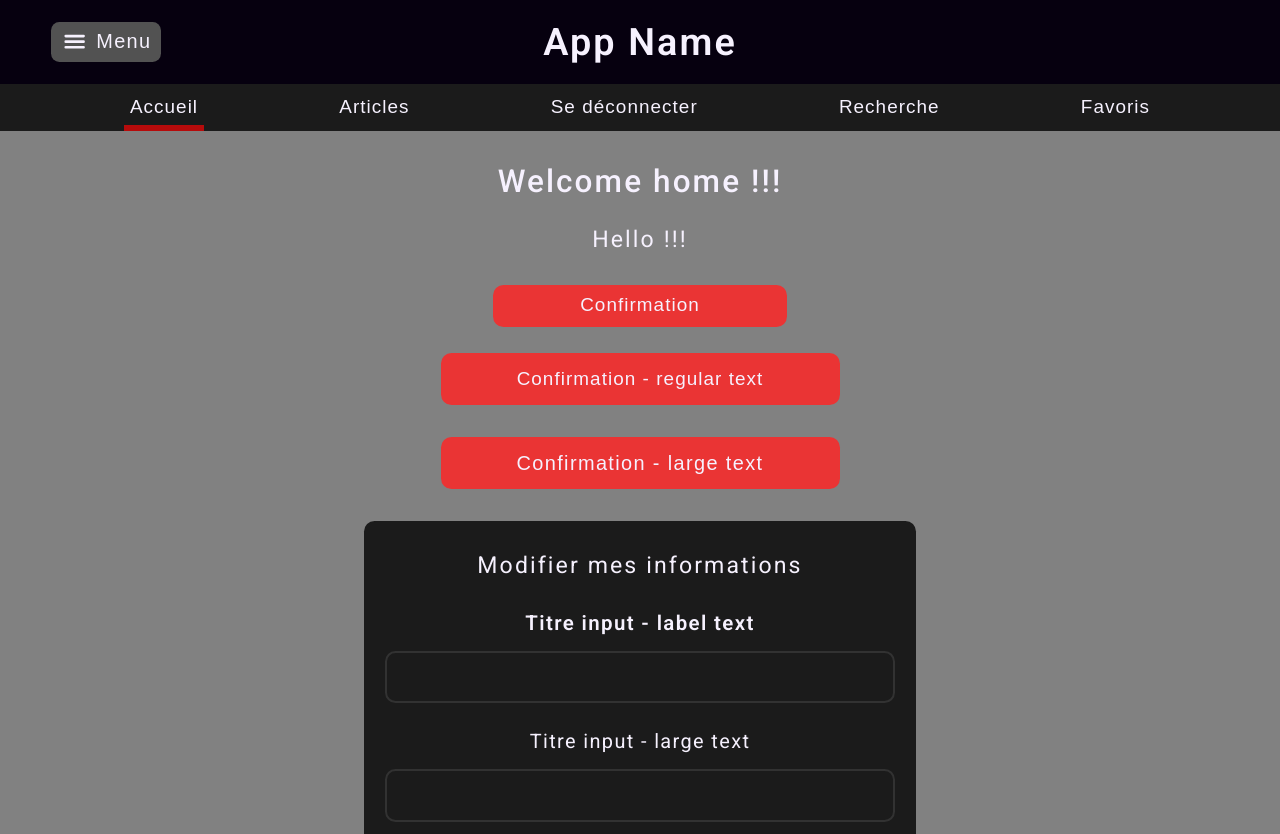
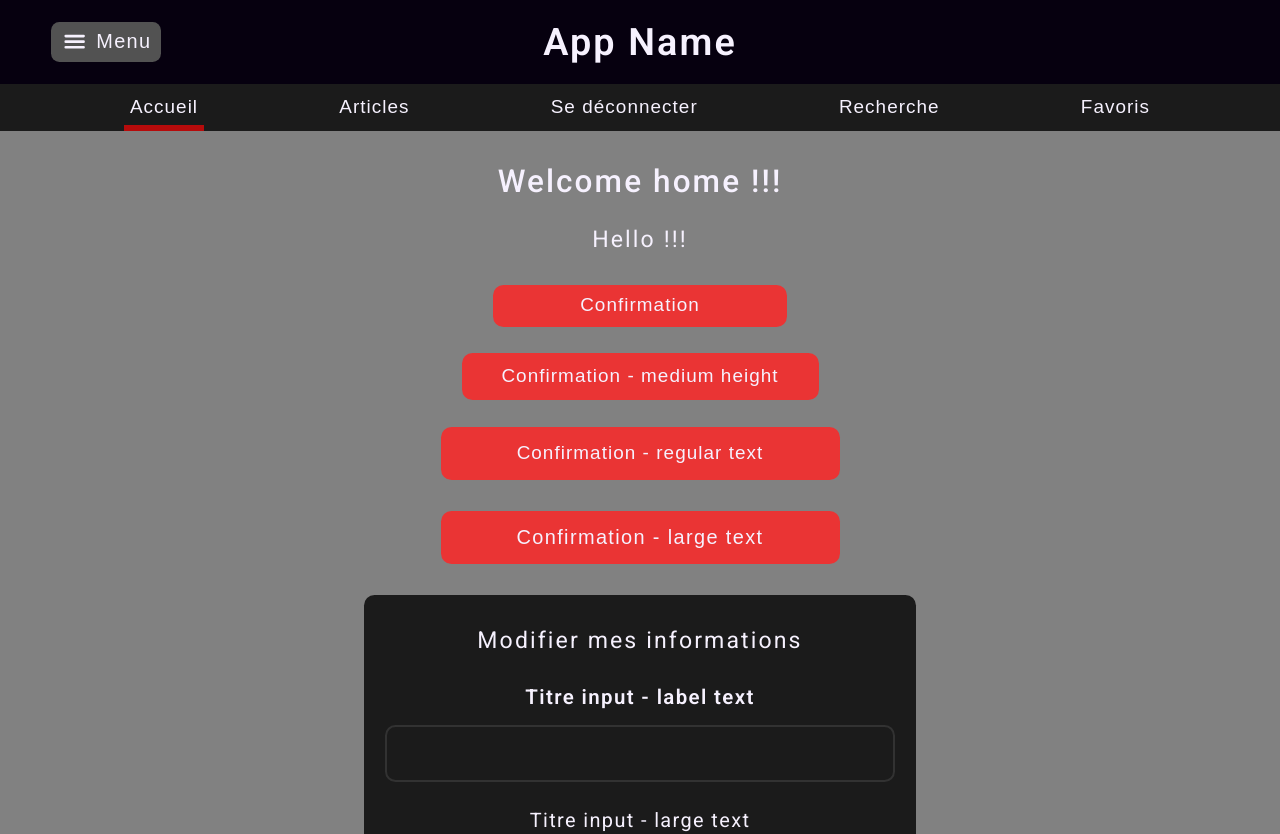
Before and after one commit to Jul1enF/nextjs-app-router-template, a Next.js app: page / in a window 1280 px wide. Shown: the top 834 px of the page. Built offline with nearby package versions, Linux system fonts and the light colour scheme.

Commit message:
saving before passing to rem

```diff
--- a/app/layout.js
+++ b/app/layout.js
@@ -1,9 +1,9 @@
 import { Roboto, Inter } from "next/font/google";
-import '@/styles/global/globals.css';
 import '@/styles/global/fonts.css'
 import '@/styles/global/colors.css'
 import '@/styles/global/components.css'
-import '@/styles/global/scaledPx.css'
+import '@/styles/global/scaledUnits.css'
+import '@/styles/global/globals.css';
 
 import ClientProviderWrapper from "@/components/layout-wrapper/ClientProviderWrapper";
 
--- a/components/pages/home/Home.js
+++ b/components/pages/home/Home.js
@@ -20,6 +20,10 @@ const {vw, vh } = useWindowDimensions()
 
       <button className='regularItem strongRedBg regularText mt-large' onClick={() => setModalVisible(true)}>
         Confirmation
+      </button>
+
+      <button className='mediumItem strongRedBg regularText mt-medium' onClick={() => setModalVisible(true)}>
+        Confirmation - medium height
       </button>
 
       <button className='largeItem strongRedBg regularText mt-medium' onClick={() => setModalVisible(true)}>
--- a/styles/global/components.css
+++ b/styles/global/components.css
@@ -26,33 +26,43 @@
 
 .regularItem {
     width: var(--regular-item-width);
+    max-width: 100%;
+    border-radius: var(--regular-border-radius);
     min-height: var(--regular-item-height);
-    height: var(--regular-item-height);
+    margin-top: var(--regular-margin-top);
+    padding: var(--regular-vertical-padding) var(--regular-horizontal-padding);
+}
+
+.mediumItem {
+    width: var(--medium-item-width);
+    max-width: 100%;
+    min-height: var(--medium-item-height);
     border-radius: var(--regular-border-radius);
+    padding: var(--medium-vertical-padding) var(--regular-horizontal-padding);
     margin-top: var(--regular-margin-top);
-    padding: 0 var(--regular-horizontal-padding);
 }
 
 .largeItem {
     width: var(--large-item-width);
+    max-width: 100%;
     min-height: var(--large-item-height);
-    height: var(--large-item-height);
     border-radius: var(--regular-border-radius);
-    padding: 0 var(--regular-horizontal-padding);
+    padding: var(--large-vertical-padding) var(--regular-horizontal-padding);
     margin-top: var(--regular-margin-top);
 }
 
 .largeCardItem {
     width: 100%;
+    max-width: 100%;
     min-height: var(--large-item-height);
-    height: var(--large-item-height);
     border-radius: var(--regular-border-radius);
     margin-top: var(--regular-margin-top);
-    padding: 0 var(--regular-horizontal-padding);
+    padding: var(--large-vertical-padding) var(--regular-horizontal-padding);
 }
 
 .inputWithIcon {
     width: 85%;
+    max-width: 85%;
     height: 100%;
     background-color: transparent;
     border: none;
@@ -61,6 +71,7 @@
 }
 
 .card {
+    max-width: 100%;
     padding: var(--card-padding);
     border-radius: var(--regular-border-radius);
     margin-top: var(--medium-margin-top);
@@ -73,6 +84,7 @@
 .largeCard {
     padding: var(--large-card-padding);
     width: var(--large-card-width);
+    max-width: 100%;
     border-radius: var(--regular-border-radius);
     margin-top: var(--large-margin-top);
     display: flex;
@@ -144,9 +156,15 @@
 
         --regular-border-radius: 0.8vw;
         --regular-horizontal-padding: 1vw;
+        --regular-vertical-padding : 0.65vw;
         --regular-item-width: 25vw;
         --regular-item-height: 3vw;
 
+        --medium-vertical-padding : 0.80vw;
+        --medium-item-width: 31vw;
+        --medium-item-height: 3.3vw;
+
+        --large-vertical-padding : 0.95vw;
         --large-item-width: 35vw;
         --large-item-height: 3.6vw;
 
@@ -169,10 +187,6 @@
     .pageViewport {
         max-height: 100dvh;
         overflow-y: auto;
-    }
-
-    .mediumItemHeight {
-        height: 3.3vw;
     }
 
     .desktopLargeItemWidth {
@@ -208,10 +222,17 @@
 
         --regular-border-radius: calc(10 * var(--scaled-px));
         --regular-horizontal-padding: calc(10 * var(--scaled-px));
+        --regular-vertical-padding : calc(8 * var(--scaled-px));
         --regular-item-width: calc(280 * var(--scaled-px));
         --regular-item-height: calc(40 * var(--scaled-px));
 
 
+        --medium-vertical-padding : calc(11 * var(--scaled-px));
+        --medium-item-width: calc(340 * var(--scaled-px));
+        --medium-item-height: calc(45 * var(--scaled-px));
+
+
+        --large-vertical-padding : calc(13.5 * var(--scaled-px));
         --large-item-width: calc(380 * var(--scaled-px));
         --large-item-height: calc(50 * var(--scaled-px));
 
@@ -232,9 +253,6 @@
 
     /* Components classes */
 
-    .mediumItemHeight {
-        height: calc(45 * var(--scaled-px));
-    }
 
     .smallIcon {
         color: var(--light-grey);
--- a/styles/global/fonts.css
+++ b/styles/global/fonts.css
@@ -22,7 +22,6 @@
           font-size: 2.5vw;
           letter-spacing: 0.15vw;
           font-weight: 500;
-          text-align: center;
       }
 
       .pageSubtitle {
@@ -32,7 +31,6 @@
           letter-spacing: 0.15vw;
           font-weight: 400;
           line-height: 1.4em;
-          text-align: center;
       }
 
       .labelText {
@@ -70,7 +68,6 @@
       }
 
       .warning {
-          text-align: center;
           font-weight: 500;
           width: 100%;
           font-size: 1.2vw;
@@ -96,7 +93,6 @@
           font-size: calc(30 * var(--scaled-px));
           letter-spacing: calc(2 * var(--scaled-px));
           font-weight: 500;
-          text-align: center;
       }
 
       .pageSubtitle {
@@ -105,7 +101,6 @@
           font-size: calc(22 * var(--scaled-px));
           letter-spacing: calc(2 * var(--scaled-px));
           font-weight: 400;
-          text-align: center;
       }
 
       .labelText {
@@ -122,6 +117,10 @@
           font-weight: 400;
           letter-spacing: calc(1.3 * var(--scaled-px));
           margin: 0;
+      }
+
+      .largeTextPx {
+        font-size: calc(19 * var(--scaled-px));
       }
 
       .regularText {
@@ -142,7 +141,6 @@
       }
 
       .warning {
-          text-align: center;
           font-weight: 500;
           width: 100%;
           font-size: calc(18 * var(--scaled-px));
--- a/styles/global/globals.css
+++ b/styles/global/globals.css
@@ -1,7 +1,12 @@
+html {
+    font-size: 100%;
+  }
+
 body {
   padding: 0;
   margin: 0;
   max-width: 100%;
+  text-align: center;
 
   /* Color of the background to fill empty edges spaces on safari ios. Must use the color of the tabBar and Headeer */
   background: var(--strong-black);
@@ -14,8 +19,6 @@ body {
 * {
   box-sizing: border-box;
 }
-
-
 
 /* Changes of default settings */
 input {
--- a/styles/global/scaledPx.css
+++ b/styles/global/scaledUnits.css
@@ -8,10 +8,18 @@
     }
 }
 
+/* 18px */
+/* @media (min-width: 1400px) {
+  html {
+    font-size: 112.5%;
+  }
+} */
+
 /* Regular phones - Portait */
-@media (max-width: 500px) and (min-width: 390px) and (orientation: portrait){
+@media (max-width: 500px) and (min-width: 391px) and (orientation: portrait) {
     :root {
         --scaled-px: 1px;
+        --font-reg: 1.125rem;
     }
 }
 
@@ -23,7 +31,7 @@
 }
 
 /* Phones in landscape */
-@media (max-height: 500px) and (orientation: landscape){
+@media (max-height: 500px) and (orientation: landscape) {
     :root {
         --scaled-px: 0.95px;
     }
```
